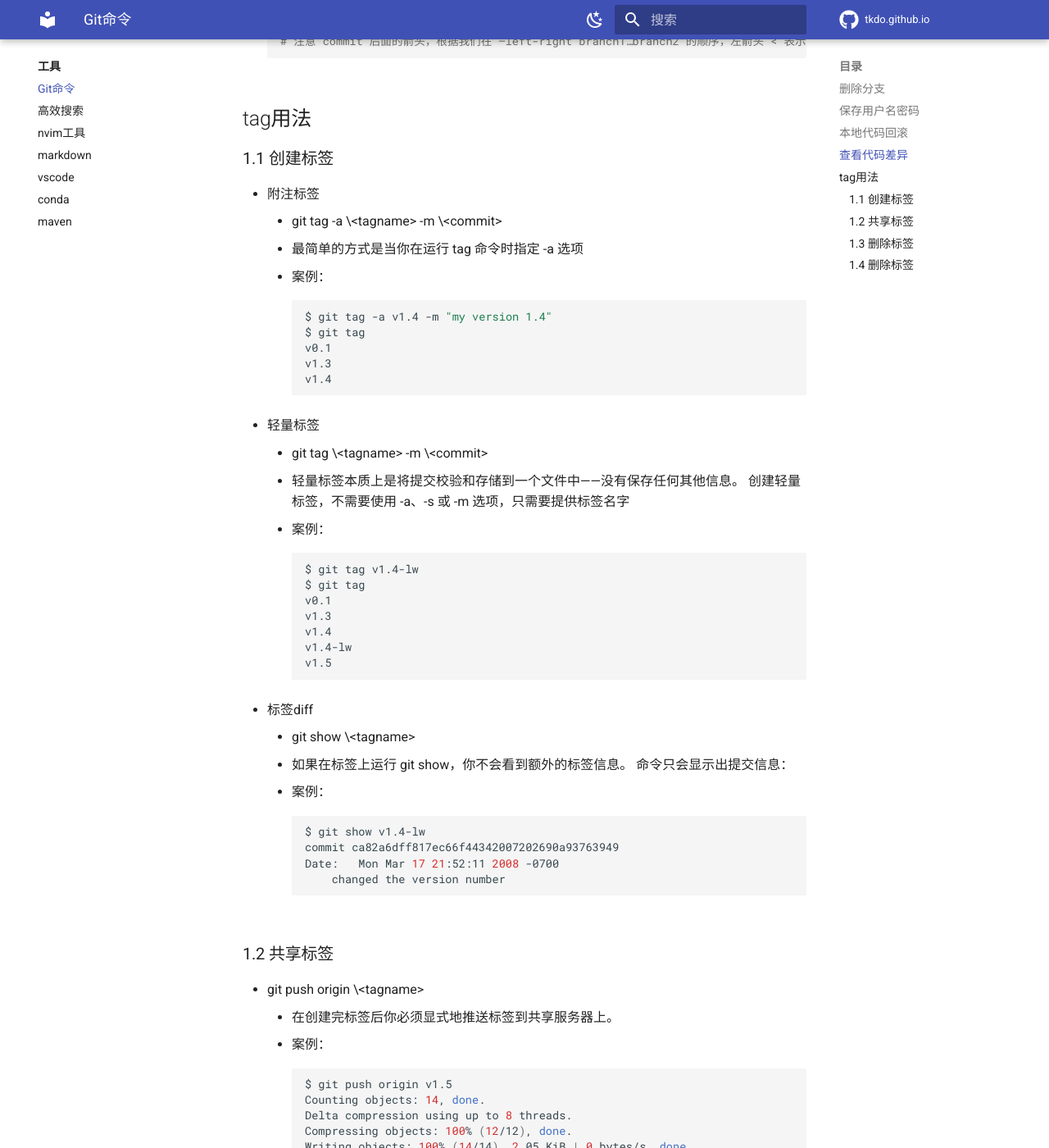
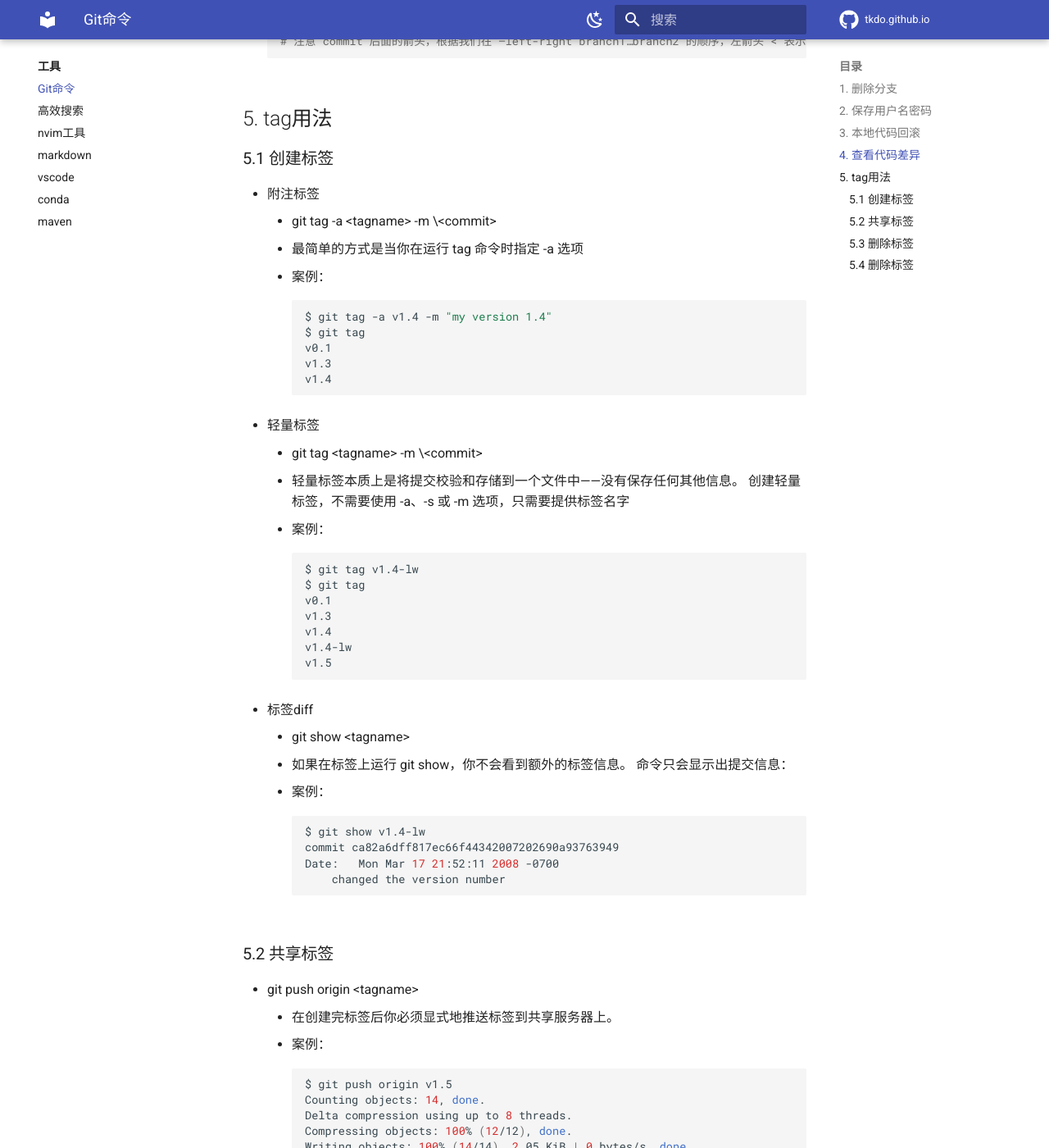
Before and after one commit to tkdo/tkdo.github.io, an MkDocs documentation site: the page built from docs/tools/git.md, in a window 1280 px wide and 1400 px high, scrolled down 1810 px. Shown: the whole window at 82% size. Built offline with MkDocs 1.6.1 and Material for MkDocs 9.7.7, drawn with Linux system fonts in a browser that asks for light colours; comment, search, counter and statistics services are not loaded; some of the changed text lies outside the part shown.

Commit message:
format git code

````diff
--- a/docs/tools/git.md
+++ b/docs/tools/git.md
@@ -7,7 +7,7 @@
     ```shell
     git push origin --delete   remotes/origin/remoteBranchName
     ```
-## 保存用户名密码
+## 2. 保存用户名密码
 - 设置记住密码（默认15分钟）：
     ```bash
     git config --global credential.helper cache
@@ -22,12 +22,12 @@
     git config --global credential.helper store
     git config credential.helper store
     ```
-##  本地代码回滚
+## 3. 本地代码回滚
 - 本地回滚
     ```bash
     git reset --hard 17336756 <commit_id>
     ```
-## 查看代码差异
+## 4. 查看代码差异
 - 显示出branch1和branch2中差异的部分
     ```bash
     git diff branch1 branch2 --stat
@@ -58,10 +58,10 @@
     git log -lefg-right branch1...branch2
     # 注意 commit 后面的箭头，根据我们在 –left-right branch1…branch2 的顺序，左箭头 < 表示是 branch1 的，右箭头 > 表示是branch2的。
     ```
-## tag用法
-### 1.1 创建标签
+## 5. tag用法
+### 5.1 创建标签
 - 附注标签
-    -  git tag -a \<tagname\> -m \<commit\>
+    -  git tag -a <tagname\> -m \<commit\>
     - 最简单的方式是当你在运行 tag 命令时指定 -a 选项
     -  案例：
         ```bash
@@ -72,7 +72,7 @@
         v1.4
         ```
 - 轻量标签
-    -  git tag \<tagname\> -m \<commit\>
+    -  git tag <tagname\> -m \<commit\>
     -  轻量标签本质上是将提交校验和存储到一个文件中——没有保存任何其他信息。 创建轻量标签，不需要使用 -a、-s 或 -m 选项，只需要提供标签名字
     - 案例：
         ```bash
@@ -85,7 +85,7 @@
         v1.5
         ```
 -   标签diff
-    - git show \<tagname\>
+    - git show <tagname\>
     -  如果在标签上运行 git show，你不会看到额外的标签信息。 命令只会显示出提交信息：
     - 案例：
         ```bash
@@ -94,8 +94,8 @@
         Date:   Mon Mar 17 21:52:11 2008 -0700
             changed the version number
         ```
-### 1.2 共享标签
-- git push origin \<tagname\>
+### 5.2 共享标签
+- git push origin <tagname\>
     - 在创建完标签后你必须显式地推送标签到共享服务器上。
     - 案例：
         ```bash
@@ -120,8 +120,8 @@
         * [new tag]         v1.4 -> v1.4
         * [new tag]         v1.4-lw -> v1.4-lw
         ```
-### 1.3 删除标签
-- git tag -d \<tagname\>
+### 5.3 删除标签
+- git tag -d <tagname\>
     - 要删除掉你本地仓库上的标签.
     - 案例：可以使用以下命令删除一个轻量标签
         ```bash
@@ -131,8 +131,8 @@
 - git push origin --delete <tagname>
     -  要删除掉你远程仓库上的标签
 
-### 1.4 删除标签
-- git checkout \<tagname\>
+### 5.4 删除标签
+- git checkout <tagname\>
     - 虽然这会使你的仓库处于“分离头指针（detached HEAD）”的状态——这个状态有些不好的副作用：
     - 案例：
         ```
@@ -155,5 +155,5 @@
         HEAD is now at df3f601... add atlas.json and cover image
         ```
     - 在“分离头指针”状态下，如果你做了某些更改然后提交它们，标签不会发生变化， 但你的新提交将不属于任何分支，并且将无法访问，除非通过确切的提交哈希才能访问。 因此，如果你需要进行更改，比如你要修复旧版本中的错误，那么通常需要创建一个新分支。
-- git checkout -b \<branchname\> \<tagname\>
+- git checkout -b <branchname\> <tagname\>
     - 如果在这之后又进行了一次提交，version2 分支就会因为这个改动向前移动， 此时它就会和 v2.0.0 标签稍微有些不同，这时就要当心了。
````
Also changed, not shown: other parts of docs/tools/git.md (+1 -1 lines).
